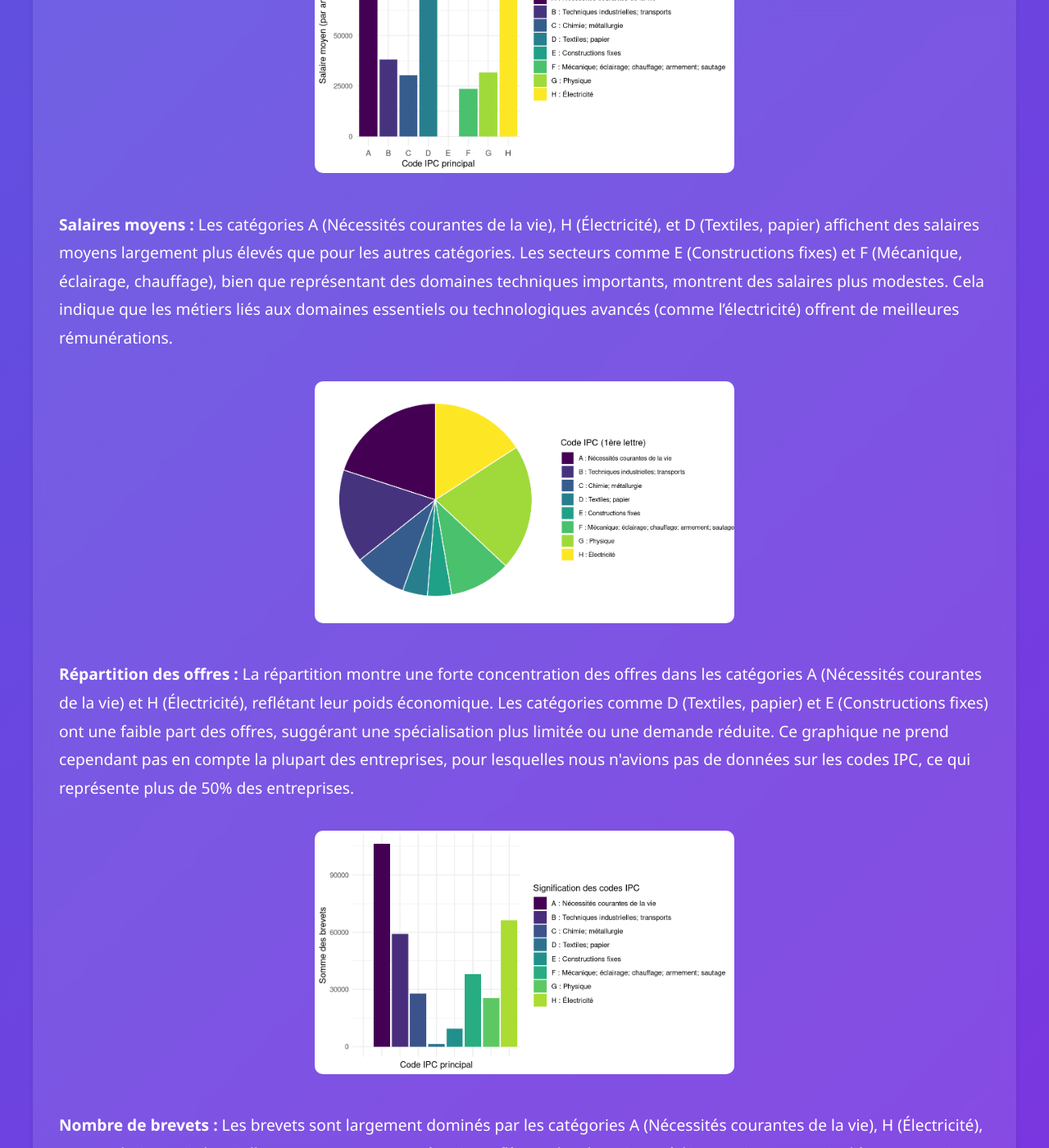
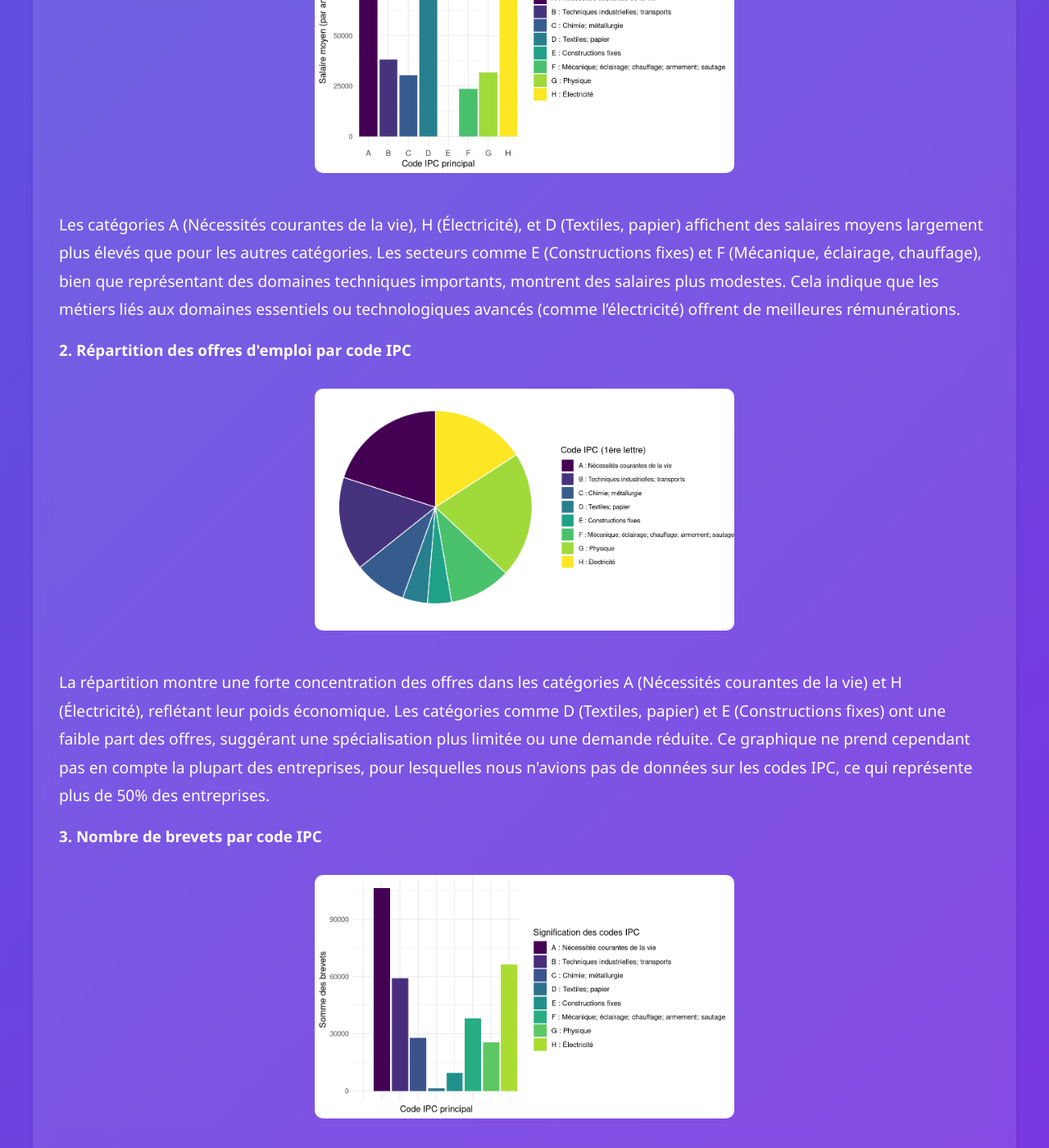
Before and after one commit to SebastienH422/ProjetR.smams, a Jekyll site: the page analyses.html, which Jekyll copies as it is, in a window 1280 px wide and 1400 px high, scrolled down 3348 px. Shown: the whole window at 82% size. Built offline with Jekyll 4.4.1, drawn with Linux system fonts in a browser that asks for light colours.

Commit message:
Update analyses.html

```diff
--- a/analyses.html
+++ b/analyses.html
@@ -117,19 +117,21 @@ Pour maximiser à la fois innovation et rémunération, une combinaison de comp
                 <p align="center">
                     <img src="Images/ipc_salaires_sans_legende.png" alt="Salaires moyens par code IPC">
                 </p>
-                <p><strong>Salaires moyens :</strong> Les catégories A (Nécessités courantes de la vie), H (Électricité), et D (Textiles, papier) affichent des salaires moyens largement plus élevés que pour les autres catégories.
+                <p> Les catégories A (Nécessités courantes de la vie), H (Électricité), et D (Textiles, papier) affichent des salaires moyens largement plus élevés que pour les autres catégories.
 Les secteurs comme E (Constructions fixes) et F (Mécanique, éclairage, chauffage), bien que représentant des domaines techniques importants, montrent des salaires plus modestes.
 Cela indique que les métiers liés aux domaines essentiels ou technologiques avancés (comme l’électricité) offrent de meilleures rémunérations.</p>
+                <h3>2. Répartition des offres d'emploi par code IPC</h3>
                 <p align="center">
                     <img src="Images/ipc_offres_sansNA_60porcent_sans_legende.png" alt="Répartition des offres d'emploi par code IPC">
                 </p>
-                <p><strong>Répartition des offres :</strong> La répartition montre une forte concentration des offres dans les catégories A (Nécessités courantes de la vie) et H (Électricité), reflétant leur poids économique.
+                <p>La répartition montre une forte concentration des offres dans les catégories A (Nécessités courantes de la vie) et H (Électricité), reflétant leur poids économique.
 Les catégories comme D (Textiles, papier) et E (Constructions fixes) ont une faible part des offres, suggérant une spécialisation plus limitée ou une demande réduite.
 Ce graphique ne prend cependant pas en compte la plupart des entreprises, pour lesquelles nous n'avions pas de données sur les codes IPC, ce qui représente plus de 50% des entreprises. </p>
+                <h3>3. Nombre de brevets par code IPC</h3>
                 <p align="center">
                     <img src="Images/ipc_n_patents_good_sans_l.png" alt="Nombre de brevets par code IPC">
                 </p>
-                <p><strong>Nombre de brevets :</strong> Les brevets sont largement dominés par les catégories A (Nécessités courantes de la vie), H (Électricité), et B (Techniques industrielles, transports).
+                <p>Les brevets sont largement dominés par les catégories A (Nécessités courantes de la vie), H (Électricité), et B (Techniques industrielles, transports).
 Ces catégories reflètent des domaines où l’innovation est particulièrement active, répondant à des besoins fondamentaux (catégorie A) ou soutenant des secteurs technologiques et industriels clés (catégories B et H).
 La catégorie G (Physique) et d'autres domaines techniques suivent, mais avec un volume de brevets moindre comparé aux trois catégories dominantes.
 Les catégories A et H se démarquent non seulement par leur volume élevé de brevets, mais également par leurs salaires moyens très élevés, montrant une forte valorisation de ces secteurs sur le marché du travail. En revanche, la catégorie B, bien qu’innovante, ne figure pas parmi les secteurs offrant les rémunérations les plus élevées.</p>
```
